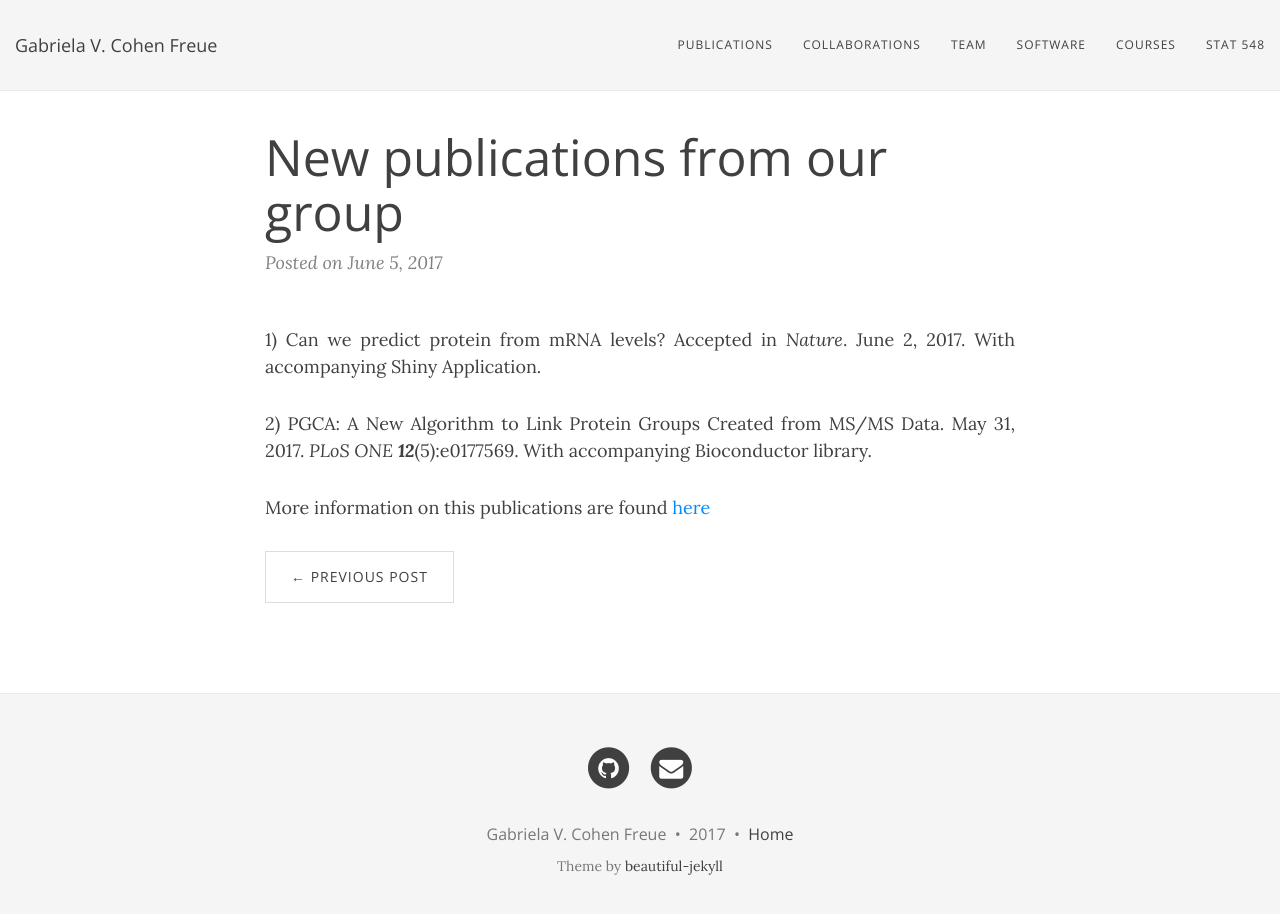
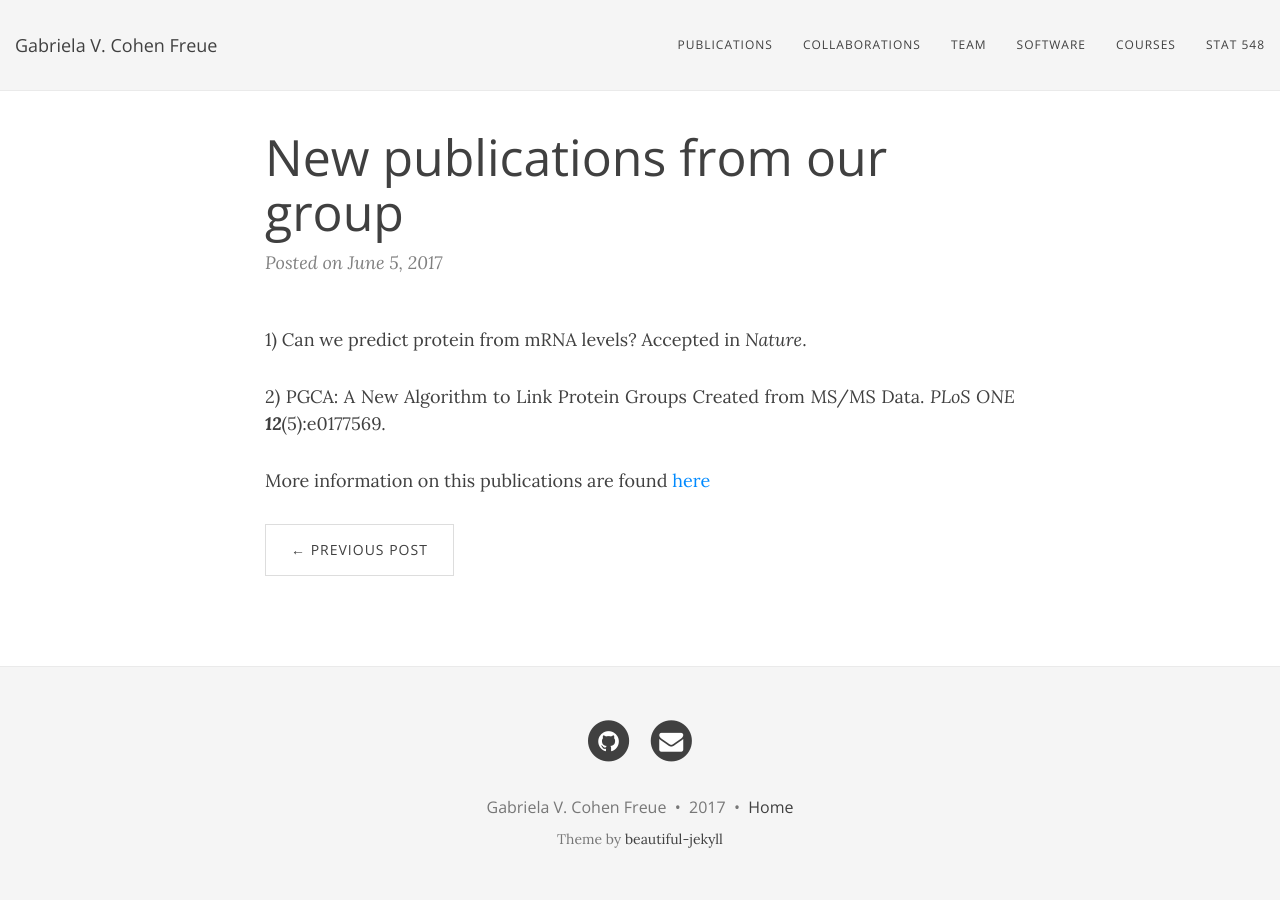
Before and after one commit to gcohenfr/gcohenfr.github.io, a Jekyll site: the page built from _posts/2017-06-05-test-markdown.md, in a window 1280 px wide and 927 px high. Shown: the top 914 px of the window. Built offline with Jekyll 4.4.1, drawn with Linux system fonts in a browser that asks for light colours; nearby versions of some CDN libraries.

Commit message:
Update 2017-06-05-test-markdown.md

```diff
--- a/_posts/2017-06-05-test-markdown.md
+++ b/_posts/2017-06-05-test-markdown.md
@@ -2,8 +2,8 @@
 layout: post
 title: New publications from our group
 ---
-1) Can we predict protein from mRNA levels? Accepted in *Nature*. June 2, 2017. With accompanying Shiny Application.
+1) Can we predict protein from mRNA levels? Accepted in *Nature*.
 
-2) PGCA: A New Algorithm to Link Protein Groups Created from MS/MS Data. May 31, 2017. *PLoS ONE* ***12***(5):e0177569. With accompanying Bioconductor library.
+2) PGCA: A New Algorithm to Link Protein Groups Created from MS/MS Data. *PLoS ONE* ***12***(5):e0177569.
 
 More information on this publications are found [here](https://gcohenfr.github.io/pub/)
```
